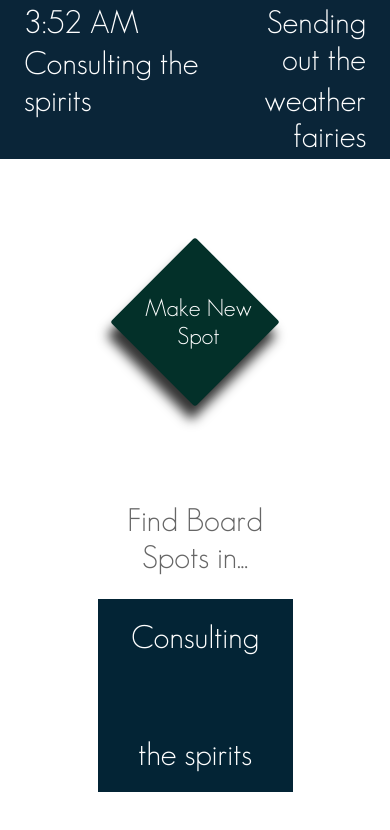
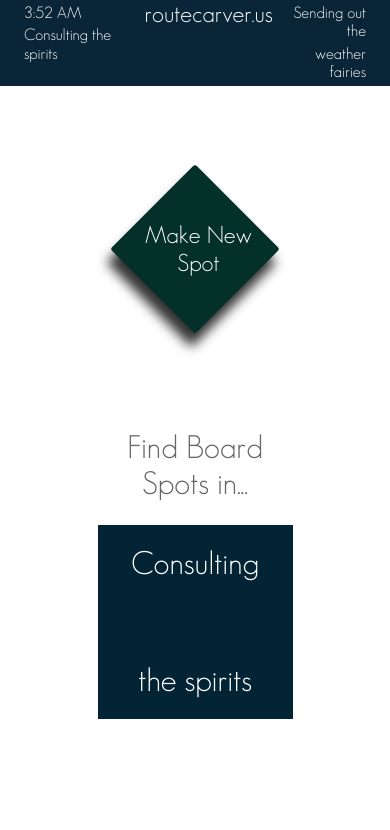
Before and after one commit to dckesler/routecarver, a website: page public/index.html at #!/home in a window 390 px wide. Drawn offline with nearby package versions, Linux system fonts and the light colour scheme; some packages are replaced by stand-ins of ours.

Commit message:
font size changes

```diff
--- a/public/styles/morning.css
+++ b/public/styles/morning.css
@@ -235,7 +235,10 @@ html {
 
 @media (max-width: 500px) {
     .topText {
-        font-size: 2rem;
+        font-size: 1rem;
+    }
+    .title {
+        font-size: 1.3rem;
     }
     .addressText {
         font-size: 1.5rem;
--- a/public/styles/night.css
+++ b/public/styles/night.css
@@ -34,8 +34,12 @@ html {
 }
 
 .topText {
-    font-size: 3.4rem;
+    font-size: 1.3rem;
     margin: 4px;
+}
+.title {
+    font-size: 2.7rem;
+    margin: 0;
 }
 
 
@@ -238,7 +242,11 @@ html {
 
 @media (max-width: 500px) {
     .topText {
-        font-size: 2rem;
+        font-size: 1rem;
+    }
+    .title {
+        margin: 0;
+        font-size: 1.5rem;
     }
     .addressText {
         font-size: 1.5rem;
--- a/public/views/homeView.html
+++ b/public/views/homeView.html
@@ -4,6 +4,7 @@
             <p class="topText">  {{clockTime | date: 'shortTime'}}</p>
             <p class="topText">{{currentCity}} {{currentState}}</p>
         </div>
+            <p class="title"> routecarver.us </p>
         <div>
             <p class="topText topWeather">{{temp}}</p>
             <p class="topText topWeather">{{condition}}</p>
```
